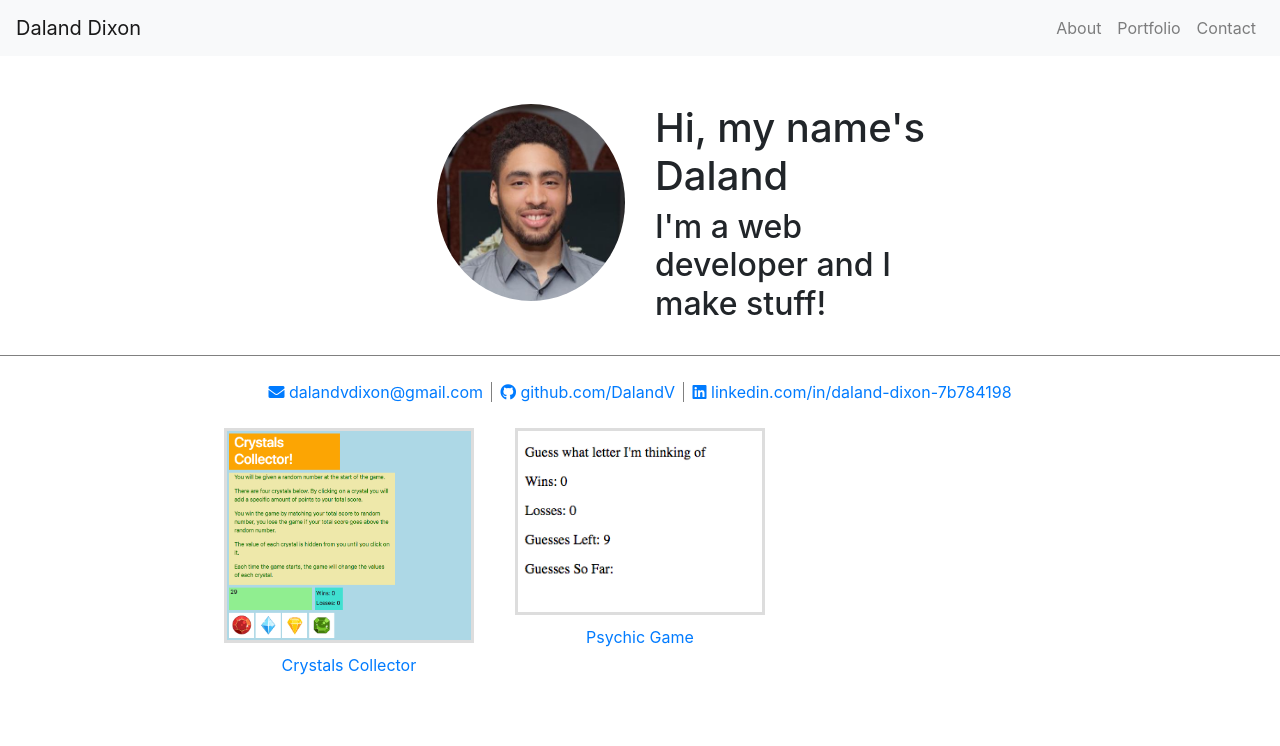
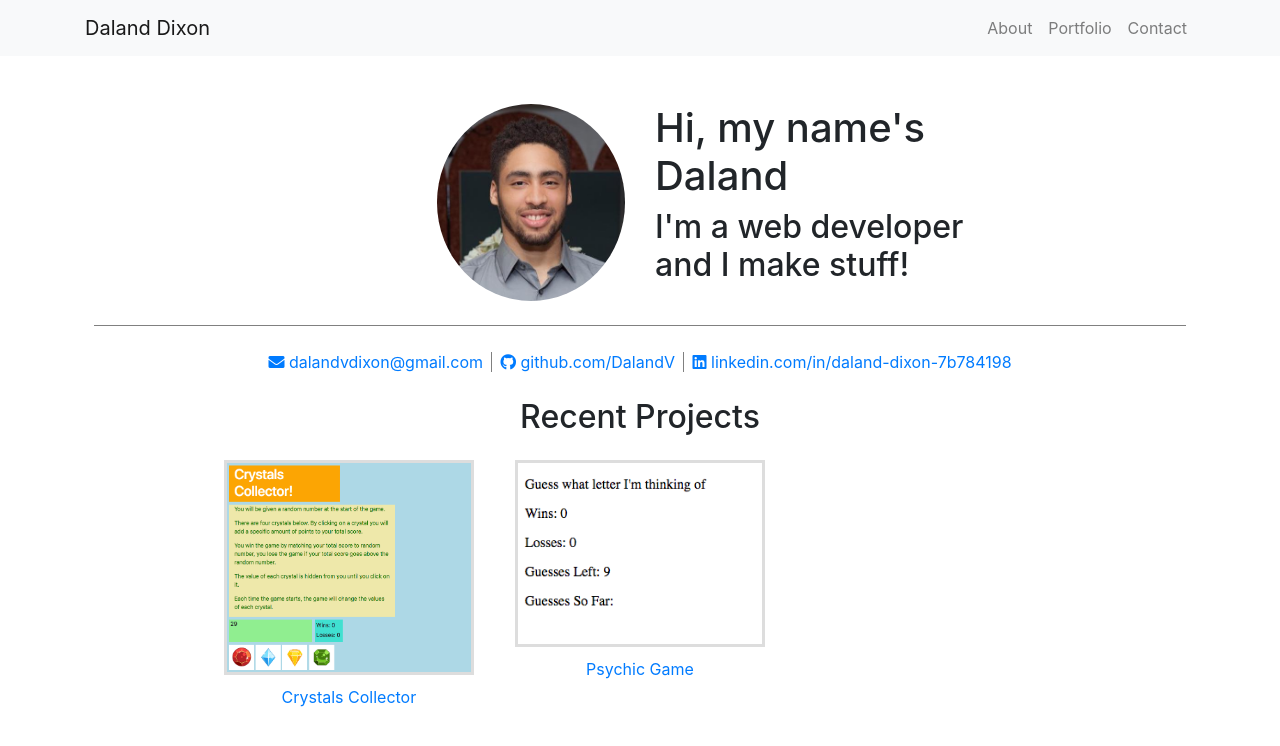
Before and after one commit to DalandV/Portfolio-2.0, a plain HTML site: page index.html in a window 1280 px wide. Drawn offline with nearby package versions, Linux system fonts and the light colour scheme.

Commit message:
Improved About Me

```diff
--- a/index.html
+++ b/index.html
@@ -17,7 +17,9 @@
 </head>
 
 <body>
+    <!-- Navbar -->
     <nav class="navbar navbar-expand-lg navbar-light bg-light">
+        <div class="container">
             <a class="navbar-brand" href="#">Daland Dixon</a>
             <button class="navbar-toggler" type="button" data-toggle="collapse" data-target="#navbarSupportedContent" aria-controls="navbarSupportedContent"
                 aria-expanded="false" aria-label="Toggle navigation">
@@ -37,17 +39,22 @@
                     </li>
                 </ul>
             </div>
+        </div>
     </nav>
 
     <div class="contaier mt-5">
         <!-- Intro -->
-        <div class="row justify-content-center pb-4 mb-4" id="about-me-row">
-            <div class="col-md-3 d-flex justify-content-center justify-content-md-end" id="about-me">
+        <div class="row justify-content-center mb-4">
+            <div class="col-10">
+                <div class="row justify-content-center pb-4" id="about-me-row">
+                    <div class="col-md-4 d-flex justify-content-center justify-content-md-end" id="about-me">
                         <img class="rounded-circle" style="width: 188px; align-self: start;" src="assets/images/headshot.jpg" alt="Daland Dixon">
                     </div>
-            <div class="col-md-3 text-center text-md-left">
+                    <div class="col-md-4 text-center text-md-left">
                         <h1>Hi, my name's Daland</h1>
                         <h2>I'm a web developer and I make stuff!</h2>
+                    </div>
+                </div>
             </div>
         </div>
         <!-- Links -->
@@ -60,6 +67,7 @@
             </div>
         </div>
         <!-- Portfolio -->
+        <h2 class="text-center mb-4">Recent Projects</h2>
         <div class="row justify-content-center">
             <div class="col-8">
                 <div class="row">
```
Lines whose indentation alone changed are shown as unchanged.
